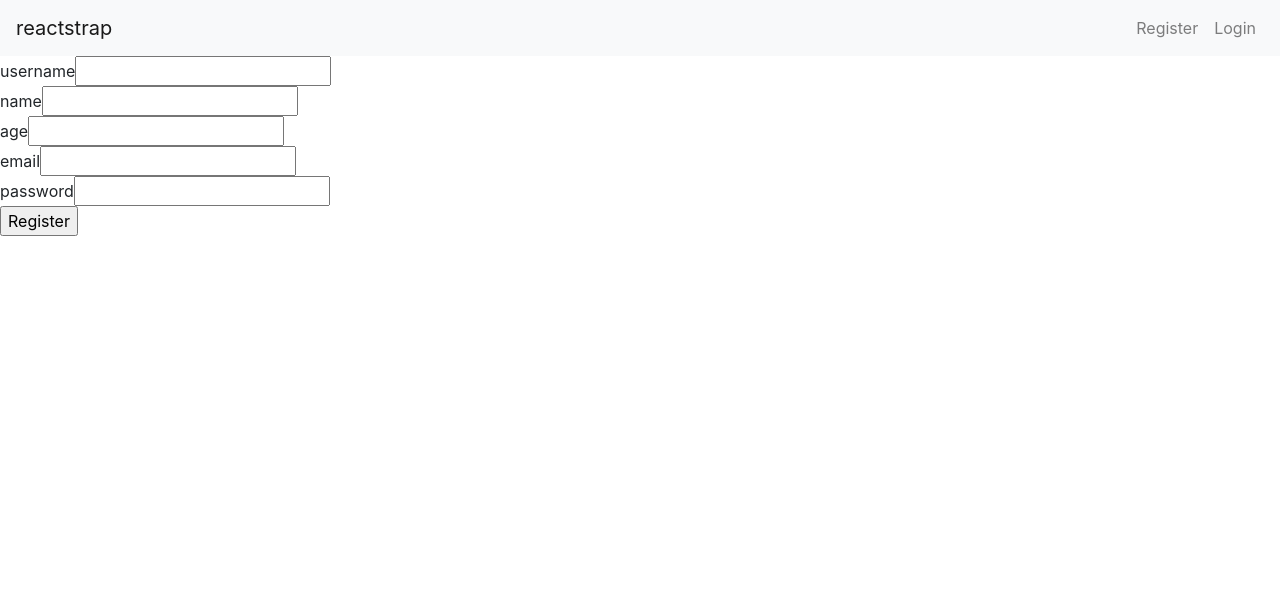
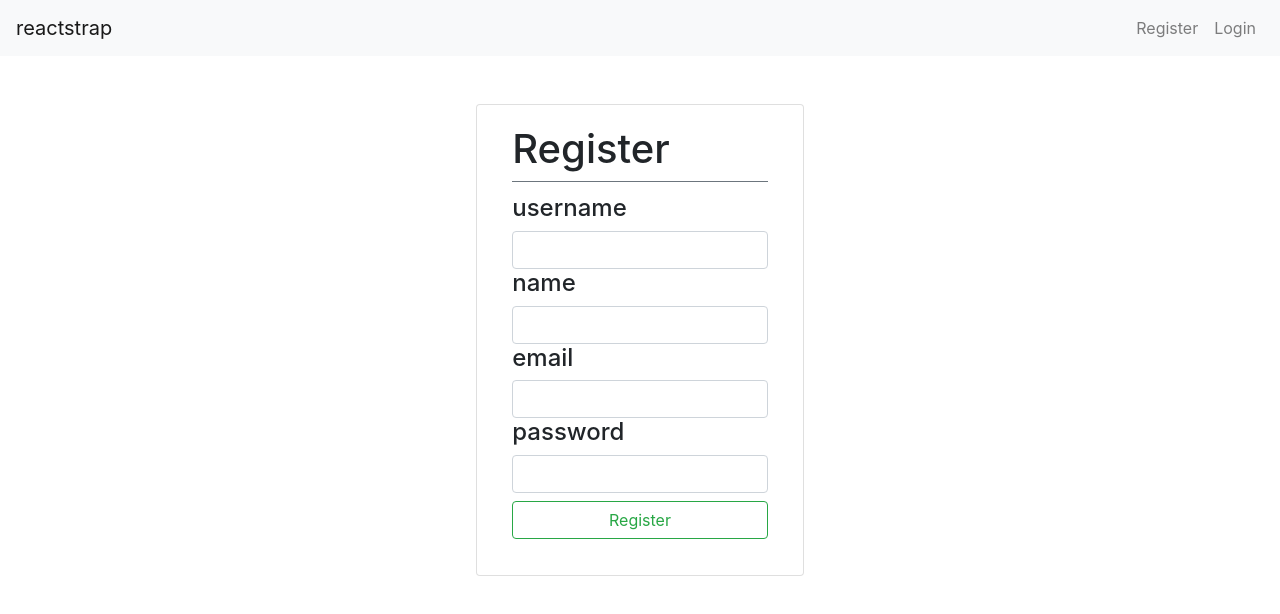
Before and after one commit to rochafialvin/wm-react-mysql, a React (Create React App) app: page /register in a window 1280 px wide. Shown: the top 614 px of the page. Built offline with nearby package versions, Linux system fonts and the light colour scheme.

Commit message:
Register

```diff
--- a/package.json
+++ b/package.json
@@ -1,5 +1,5 @@
 {
-  "name": "mongoose-task",
+  "name": "wm-react-mysql",
   "version": "0.1.0",
   "private": true,
   "dependencies": {
@@ -18,7 +18,7 @@
     "redux": "^4.0.5"
   },
   "scripts": {
-    "start": "nodemon server.js",
+    "start": "react-scripts start",
     "build": "react-scripts build",
     "test": "react-scripts test",
     "eject": "react-scripts eject"
--- a/src/components/Register.jsx
+++ b/src/components/Register.jsx
@@ -6,49 +6,56 @@ class Register extends Component {
 
    registerUser = (e) => {
       e.preventDefault()
+
       let username = this.username.value
       let name = this.name.value
-      let age = this.age.value
       let email = this.email.value
       let password = this.password.value
 
-      axios.post('/users', {username, name, email, age, password})
+      const body = {
+         username, name, email, password
+      }
+
+      axios.post('/register', body)
          .then(res => {
-            if(res.data.errmsg){
-               let feedback = prompt('Masukkan feedback')
-            }
+            alert(res.data.message)
          })
          .catch(err => {
-            let feedback = prompt('Masukkan feedback')
+            alert(err.response.data.sqlMessage)
          })
   }
 
    render() {
       return (
-         <form onSubmit={this.registerUser} >
+         <div className=" mt-5 row" >
+            <div className="card col-sm-3 mx-auto" >
+               <div className="card-body" >
+                  <div className="border-bottom border-secondary card-title" >
+                     <h1>Register</h1>
+                  </div>
+                  <form onSubmit={this.registerUser} className="form-group" >
                      <div>
-               username
-               <input ref={(input) => {this.username = input}} type="text"/>
+                        <h4>username</h4>
+                        <input className="form-control" ref={(input) => {this.username = input}} type="text"/>
                      </div>
                      <div>
-               name
-               <input ref={(input) => {this.name = input}} type="text"/>
+                        <h4>name</h4>
+                        <input className="form-control" ref={(input) => {this.name = input}} type="text"/>
                      </div>
                      <div>
-               age
-               <input ref={(input) => {this.age = input}} type="number"/>
+                        <h4>email</h4>
+                        <input className="form-control" ref={(input) => {this.email = input}} type="email"/>
                      </div>
                      <div>
-               email
-               <input ref={(input) => {this.email = input}} type="email"/>
-            </div>
-            <div>
-               password
-               <input ref={(input) => {this.password = input}} type="password"/>
+                        <h4>password</h4>
+                        <input className="form-control" ref={(input) => {this.password = input}} type="password"/>
                      </div>
 
-            <input type="submit" value="Register"/>
+                     <input onClick={this.registerUser} className="btn btn-block btn-outline-success mt-2" type="submit" value="Register"/>
                   </form>
+               </div>
+            </div>
+         </div>
       );
    }
 }
--- a/src/config/axios.js
+++ b/src/config/axios.js
@@ -1,5 +1,5 @@
 import axios from 'axios'
 
 export default axios.create({
-   baseURL: 'https://rochafi-mongoose-api.herokuapp.com'
+   baseURL: 'http://localhost:2020'
 })
```
Also changed, not shown: 1 other file (tests, documents, lock files or other folders). Lines whose indentation alone changed are shown as unchanged.
